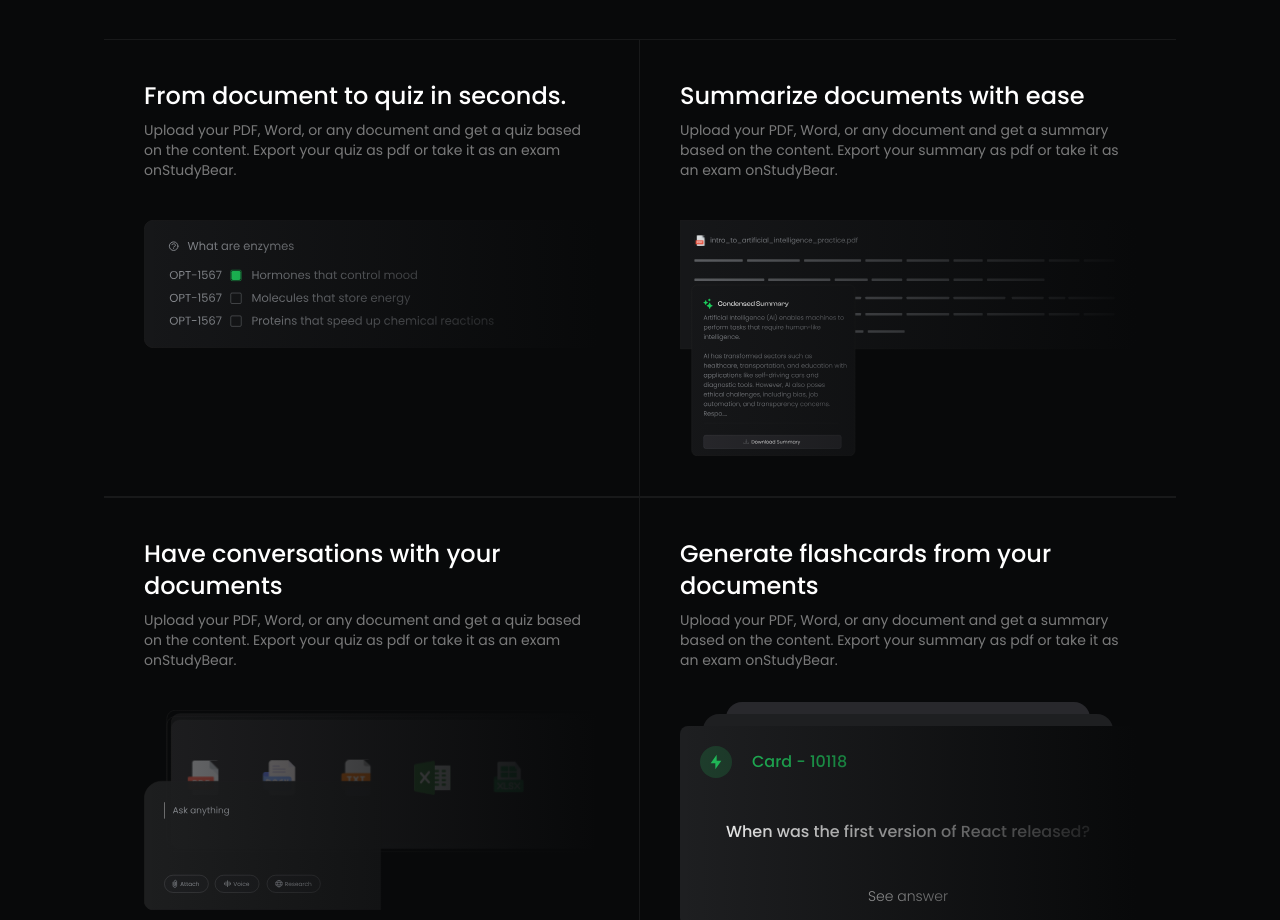
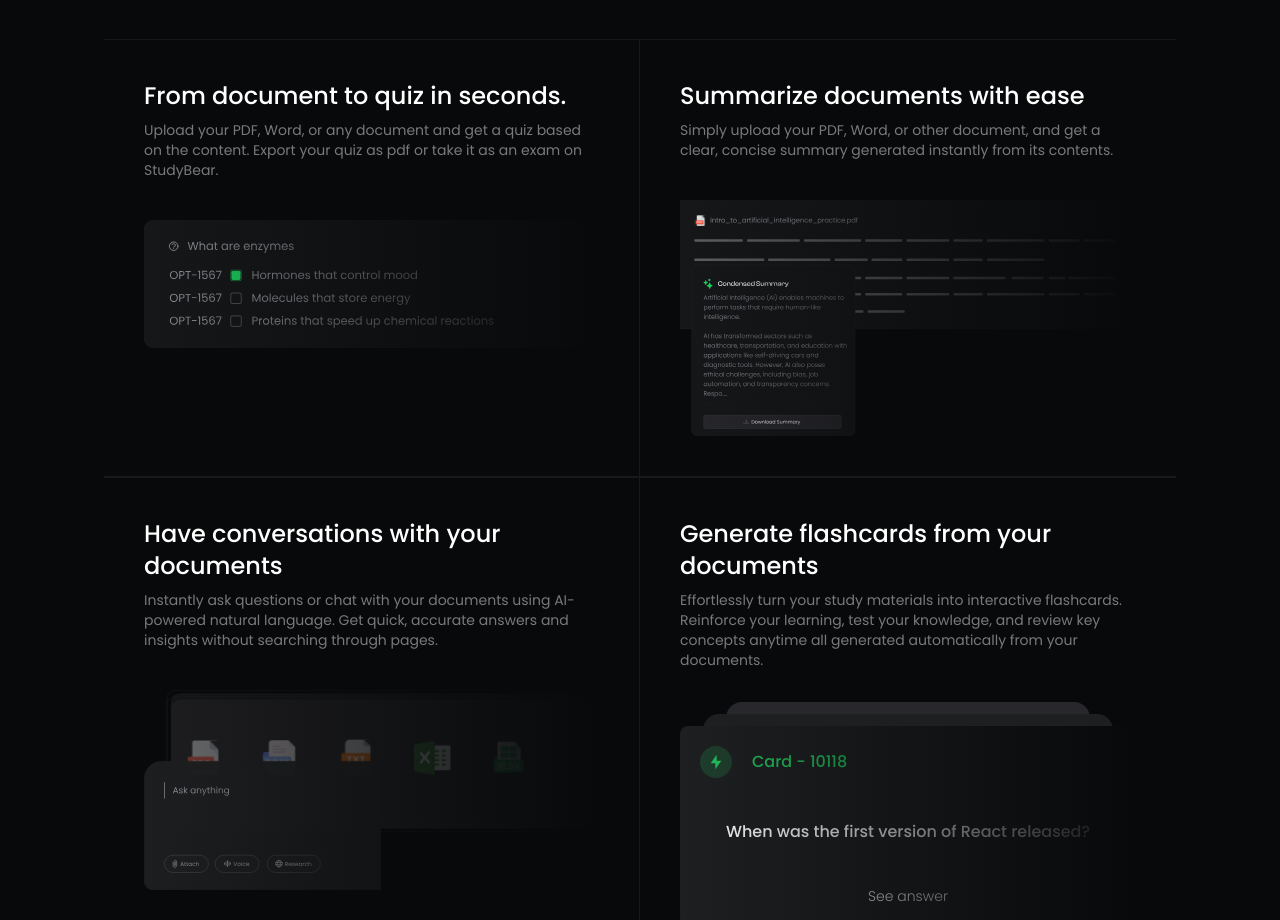
Before and after one commit to Codebee50/luciddocs-frontend, a Next.js app: page / in a window 1280 px wide. Shown: the part 1940-2860 px from the top of the page. Built offline with nearby package versions, Linux system fonts and the light colour scheme.

Commit message:
relevant benefits points

```diff
--- a/sections/Benefits.tsx
+++ b/sections/Benefits.tsx
@@ -27,7 +27,10 @@ const Benefits = () => {
   ];
 
   return (
-    <div className="section-container  bg-bg-primary w-full scroll-mt-[70px]" id="about">
+    <div
+      className="section-container  bg-bg-primary w-full scroll-mt-[70px]"
+      id="about"
+    >
       <div className="w-full flex flex-col items-center justify-center">
         <h2 className="sm:text-4xl text-2xl text-center font-clash">
           How People use {appConfig.appName} to <br />
@@ -43,7 +46,7 @@ const Benefits = () => {
             </h1>
             <p className="text-denary/70 font-poppins text-sm">
               Upload your PDF, Word, or any document and get a quiz based on the
-              content. Export your quiz as pdf or take it as an exam on
+              content. Export your quiz as pdf or take it as an exam on{" "}
               {appConfig.appName}.
             </p>
           </div>
@@ -66,9 +69,8 @@ const Benefits = () => {
               Summarize documents with ease
             </h1>
             <p className="text-denary/70 font-poppins text-sm">
-              Upload your PDF, Word, or any document and get a summary based on
-              the content. Export your summary as pdf or take it as an exam on
-              {appConfig.appName}.
+              Simply upload your PDF, Word, or other document, and get a clear,
+              concise summary generated instantly from its contents.
             </p>
           </div>
 
@@ -92,9 +94,9 @@ const Benefits = () => {
               Have conversations with your documents{" "}
             </h1>
             <p className="text-denary/70 font-poppins text-sm">
-              Upload your PDF, Word, or any document and get a quiz based on the
-              content. Export your quiz as pdf or take it as an exam on
-              {appConfig.appName}.
+              Instantly ask questions or chat with your documents using
+              AI-powered natural language. Get quick, accurate answers and
+              insights without searching through pages.
             </p>
           </div>
 
@@ -116,9 +118,7 @@ const Benefits = () => {
               Generate flashcards from your documents
             </h1>
             <p className="text-denary/70 font-poppins text-sm">
-              Upload your PDF, Word, or any document and get a summary based on
-              the content. Export your summary as pdf or take it as an exam on
-              {appConfig.appName}.
+              Effortlessly turn your study materials into interactive flashcards. Reinforce your learning, test your knowledge, and review key concepts anytime all generated automatically from your documents.
             </p>
           </div>
 
@@ -160,8 +160,6 @@ const Benefits = () => {
           </div> */}
         </div>
       </div>
-
-
     </div>
   );
 };
```
